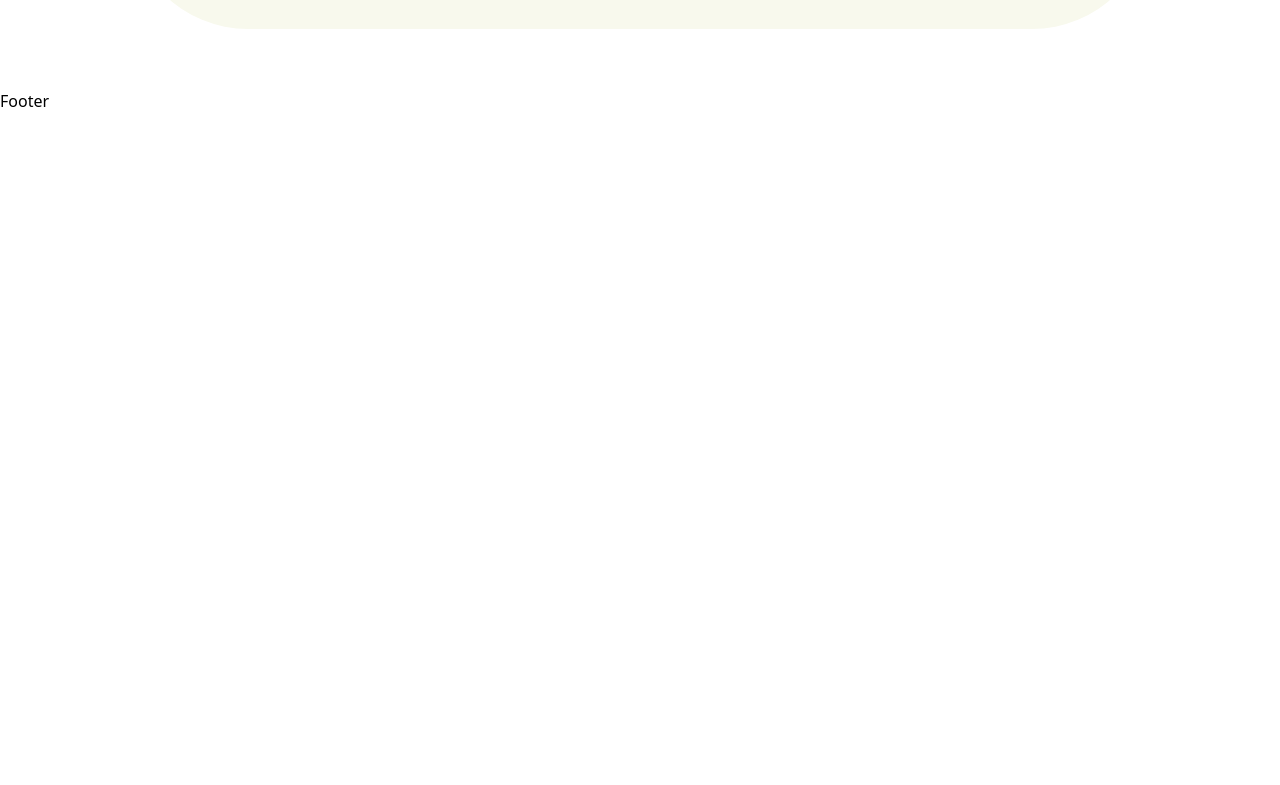
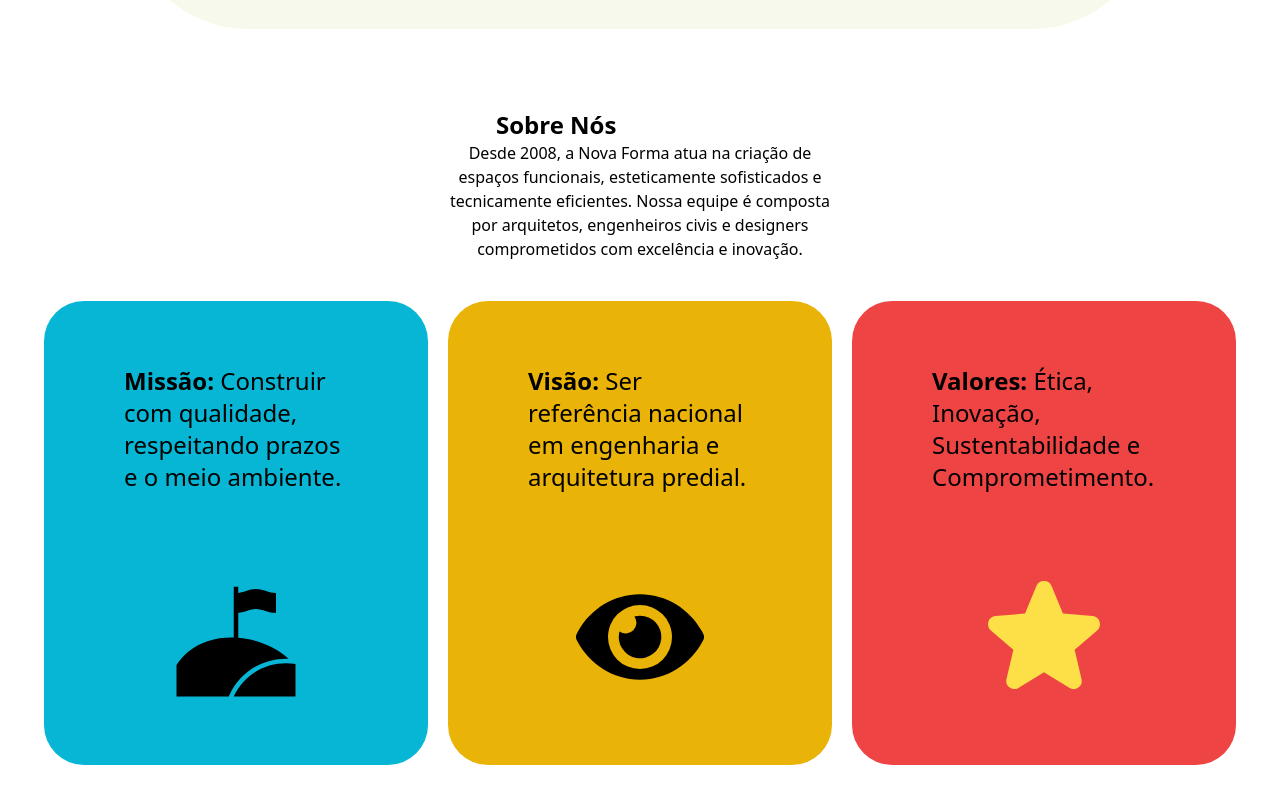
Before and after one commit to Guilherme020205/Fake_Construtora_Arquitetura_Nova_Forma, a React (Vite) app in the folder frontend/: page / in a window 1280 px wide. Shown: the part 895-1680 px from the top of the page. Before the commit the page ends 1008 px from the top, so only its background shows below. Built offline with nearby package versions, Linux system fonts and the light colour scheme.

Commit message:
AboutSection finished

```diff
--- a/frontend/src/pages/home/index.tsx
+++ b/frontend/src/pages/home/index.tsx
@@ -1,13 +1,15 @@
 import Footer from "../../components/footer";
 import Header from "../../components/header";
 import IntroSection from "../../sections/IntroSection";
+import AboutSection from "./../../sections/AboutSection/index";
 
 export default function Home() {
   return (
     <div className="flex flex-col h-screen justify-between">
       <Header />
-      <div className="mx-28 my-20 h-screen">
-        <IntroSection/>
+      <div className="mx-28 my-20 flex flex-col">
+        <IntroSection />
+        <AboutSection />
       </div>
       <Footer />
     </div>
--- /dev/null
+++ b/frontend/src/sections/AboutSection/index.tsx
@@ -0,0 +1,43 @@
+import { PiStarFill } from "react-icons/pi";
+import { FaEye } from "react-icons/fa";
+import { GiHillConquest } from "react-icons/gi";
+
+export default function AboutSection() {
+  return (
+    <div className="my-20">
+      <div className="flex flex-col">
+        <h1 className="text-2xl font-bold ml-96">Sobre Nós</h1>
+        <div className="flex flex-col justify-center items-center">
+          <p className="text-center w-96">
+            Desde 2008, a Nova Forma atua na criação de espaços funcionais,
+            esteticamente sofisticados e tecnicamente eficientes. Nossa equipe é
+            composta por arquitetos, engenheiros civis e designers comprometidos
+            com excelência e inovação.
+          </p>
+          <div className="flex flex-row justify-between gap-5 mt-10">
+            <section className="flex flex-col justify-center gap-20 items-center px-20 py-16 rounded-[40px] w-96 bg-cyan-500">
+              <p className="text-2xl">
+                <strong>Missão:</strong> Construir com qualidade, respeitando prazos e o meio
+                ambiente.
+              </p>
+              <GiHillConquest className="text-9xl"/>
+            </section>
+            <section className="flex flex-col justify-center gap-20 items-center px-20 py-16 rounded-[40px] w-96 bg-yellow-500">
+              <p className="text-2xl">
+                <strong>Visão:</strong> Ser referência nacional em engenharia e arquitetura
+                predial.
+              </p>
+              <FaEye className="text-9xl"/>
+            </section>
+            <section className="flex flex-col justify-center gap-20 items-center px-20 py-16 rounded-[40px] w-96 bg-red-500">
+              <p className="text-2xl">
+                <strong>Valores:</strong> Ética, Inovação, Sustentabilidade e Comprometimento.
+              </p>
+              <PiStarFill className="text-yellow-300 text-9xl" />
+            </section>
+          </div>
+        </div>
+      </div>
+    </div>
+  );
+}
```
